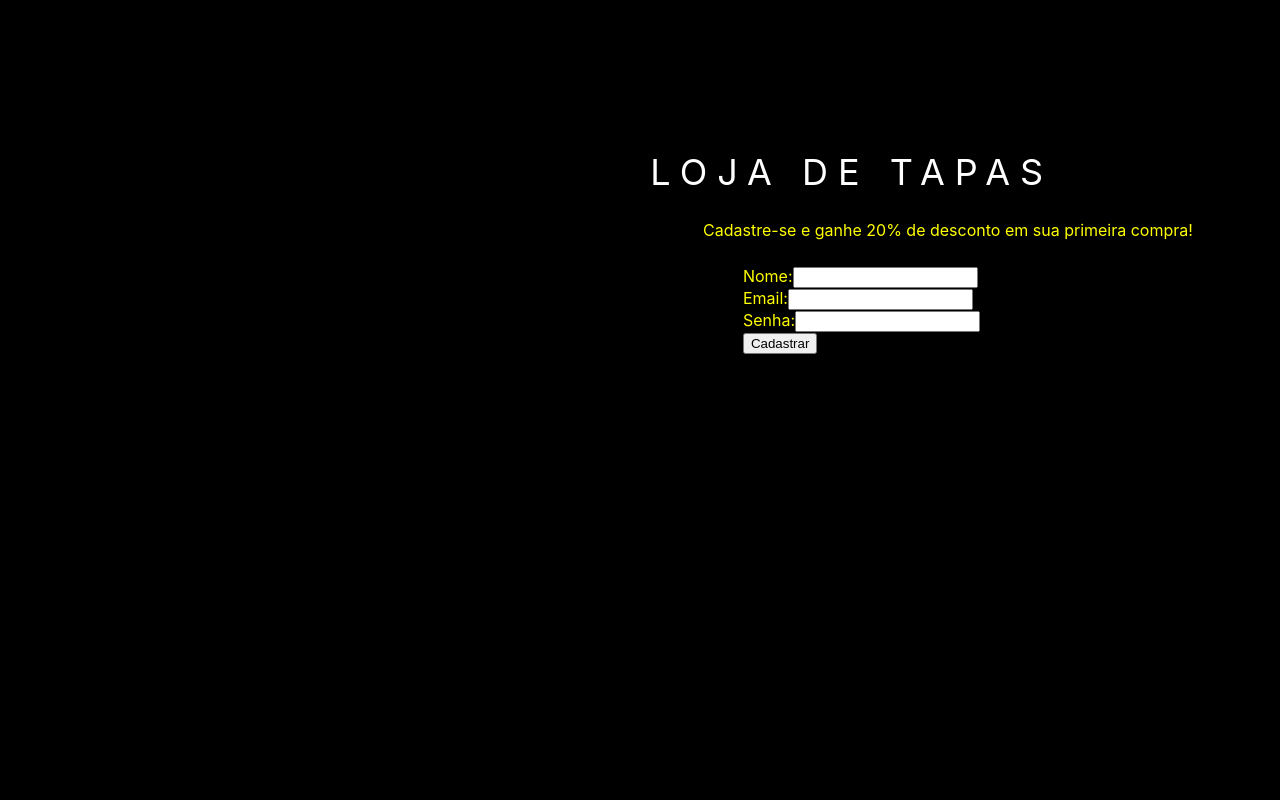
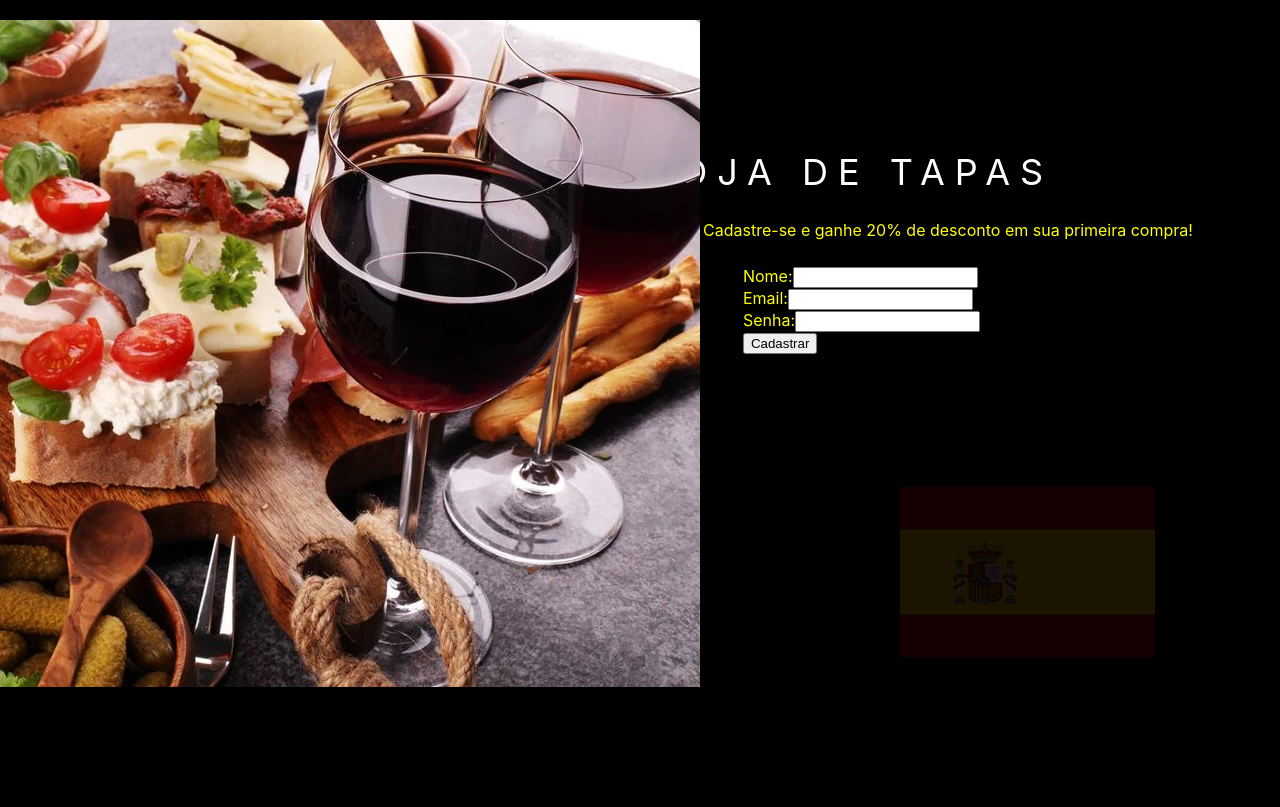
Before and after one commit to yasminhohenfeld/tapas-shop, a React (Create React App) app in the folder Frontend/my-app/: page / in a window 1280 px wide. Built offline with nearby package versions, Linux system fonts and the light colour scheme.

Commit message:
css style

```diff
--- a/Frontend/my-app/src/App.css
+++ b/Frontend/my-app/src/App.css
@@ -42,9 +42,24 @@
 
 .App-image {
   display: flex;
-  justify-content: flex-start;
-  height: 400px;
-  margin-top: 80px;
+  position: relative;
+  width: auto;
+  height: auto;
+  right: 300px;
+  bottom: 100px;
+  max-width: 30px;
+  max-height: 3800px;
+}
+
+.flag {
+  position: relative;
+  left: 900px;
+  bottom: 300px;
+  opacity: 0.1;
+  height: auto;
+  width: auto;
+  max-width: 10px;
+  max-height: 20px;
 }
 
 
--- a/Frontend/my-app/src/App.js
+++ b/Frontend/my-app/src/App.js
@@ -3,6 +3,7 @@ import './App.css';
 function App() {
   return (
     <div class="App-header">
+
 
         <div class="box">
           <div class= "App-text">
@@ -36,9 +37,14 @@ function App() {
           </p>
         </div>
 
-        {/* <div class="App-image">
+        <div class="App-image">
         <img src='tapas-espanholas.webp' alt= "" />
-        </div> */}
+        </div>
+
+        <div class="flag">
+        <img src='bandeira-espanha.png' alt= "" />
+      </div>
+
 
     </div>
 
```
Also changed, not shown: Frontend/my-app/public/bandeira-espanha.png (added).
